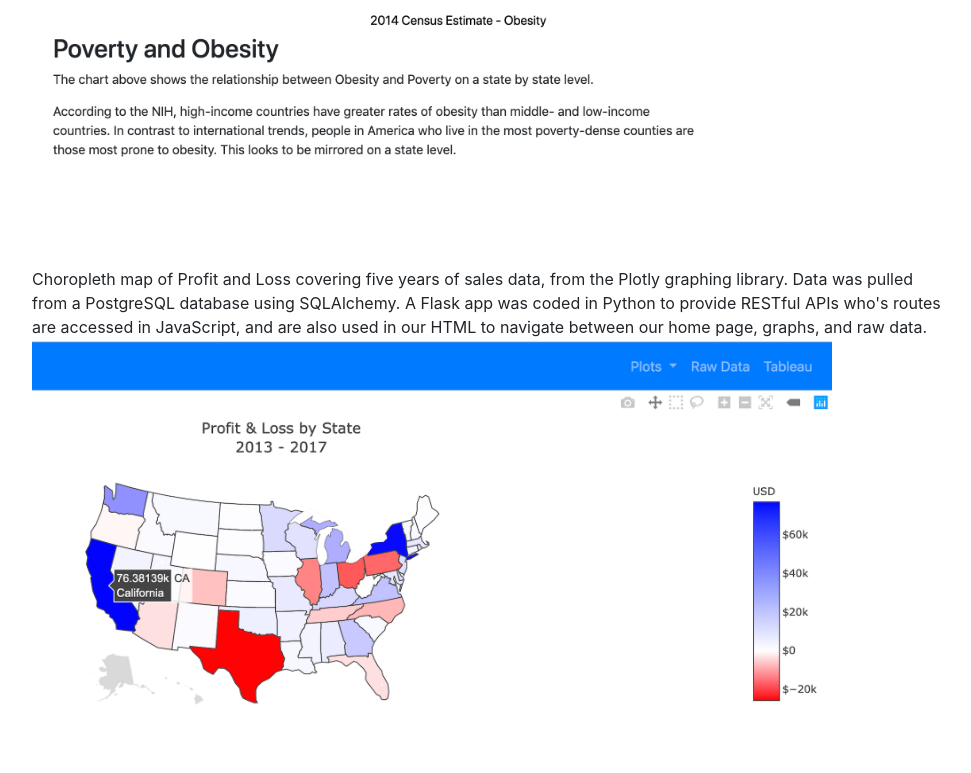
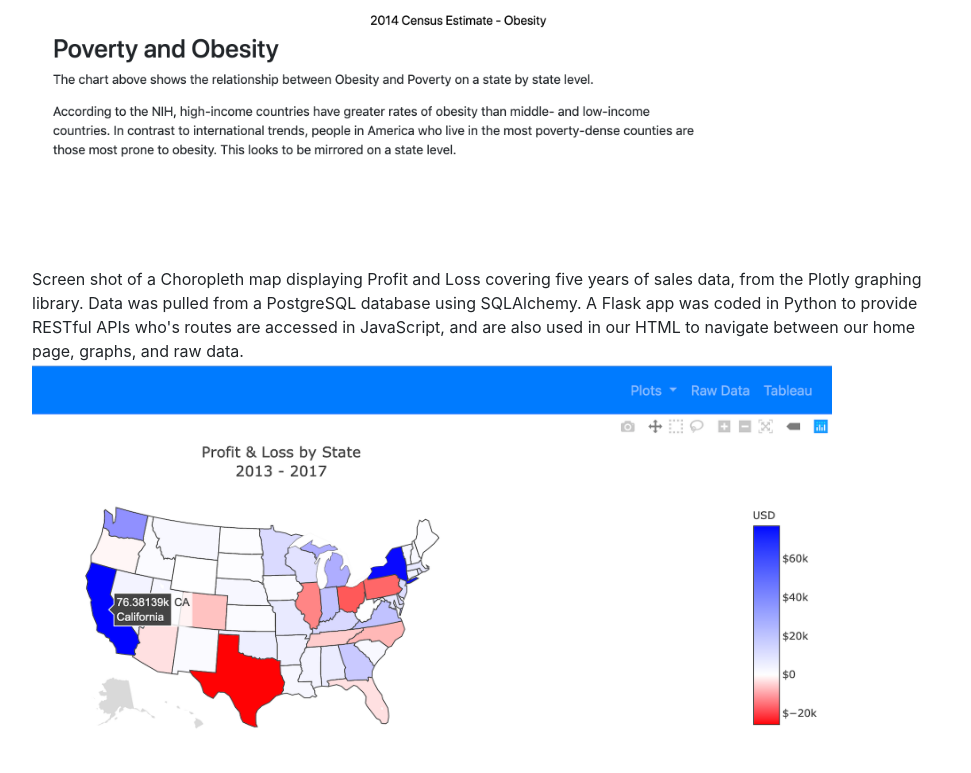
Before and after one commit to jeffsochor/jeffsochor.github.io, a website with bundled scripts: page index.html in a window 1280 px wide. Shown: the part 5230-6003 px from the top of the page, without its empty margins (288-1259 px from the left). Built offline with nearby package versions, Linux system fonts and the light colour scheme; a web font is replaced by a local one.

Commit message:
Update index.html
Update Choropleth description

```diff
--- a/index.html
+++ b/index.html
@@ -251,7 +251,7 @@
         <br>
         <br>
         <br>
-        <p class="mb-0">Choropleth map of Profit and Loss covering five years of sales data,
+        <p class="mb-0">Screen shot of a Choropleth map displaying Profit and Loss covering five years of sales data,
           from the Plotly graphing library. Data was pulled from a PostgreSQL database using SQLAlchemy.
           A Flask app was coded in Python to provide RESTful APIs who's routes are accessed in
           JavaScript, and are also used in our HTML to navigate between our home page,
```
